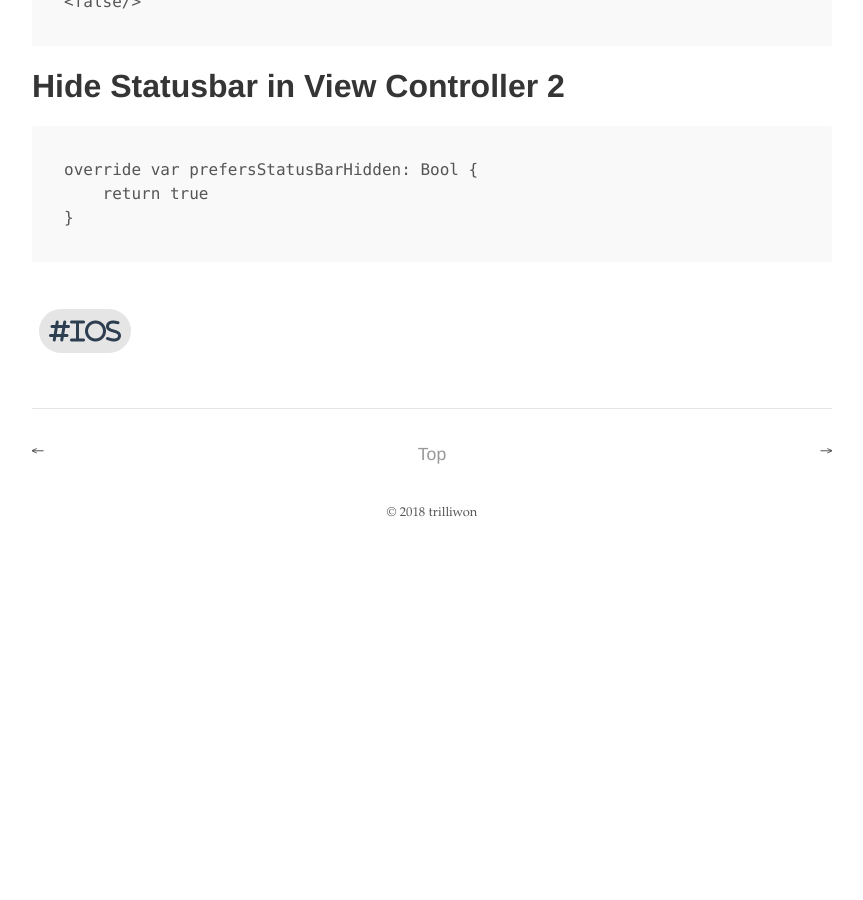
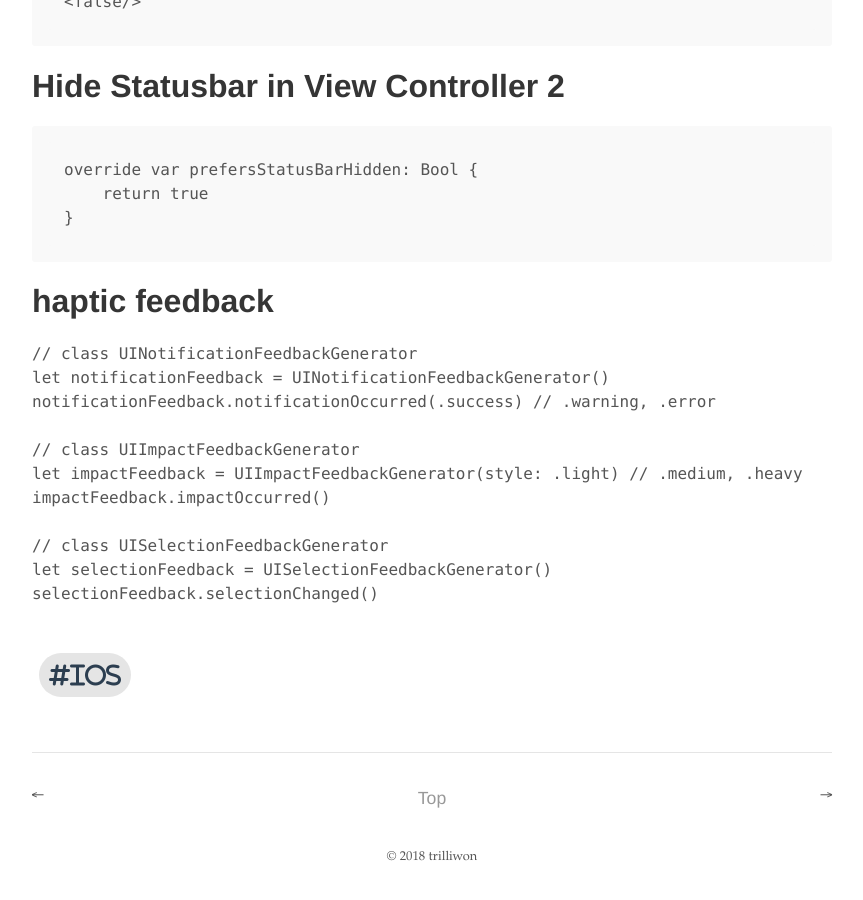
Before and after one commit to trilliwon/ABL, a Jekyll site: the page built from _posts/ios/2018-02-02-ios-tips.md, in a window 1280 px wide and 900 px high, scrolled down 1376 px. Shown: the whole window, without its empty margins (208-1071 px from the left). Built offline with Jekyll 4.4.1, drawn with Linux system fonts in a browser that asks for light colours; nearby versions of some CDN libraries; before the commit the page ends 1932 px from its top, so only the background shows below that.

Commit message:
Wed Aug 29 14:43:40 KST 2018

````diff
--- a/_posts/ios/2018-02-02-ios-tips.md
+++ b/_posts/ios/2018-02-02-ios-tips.md
@@ -56,3 +56,19 @@ override var prefersStatusBarHidden: Bool {
     return true
 }
 ```
+
+# haptic feedback
+
+```Swift
+// class UINotificationFeedbackGenerator
+let notificationFeedback = UINotificationFeedbackGenerator()
+notificationFeedback.notificationOccurred(.success) // .warning, .error
+
+// class UIImpactFeedbackGenerator
+let impactFeedback = UIImpactFeedbackGenerator(style: .light) // .medium, .heavy
+impactFeedback.impactOccurred()
+
+// class UISelectionFeedbackGenerator
+let selectionFeedback = UISelectionFeedbackGenerator()
+selectionFeedback.selectionChanged()
+```
````
